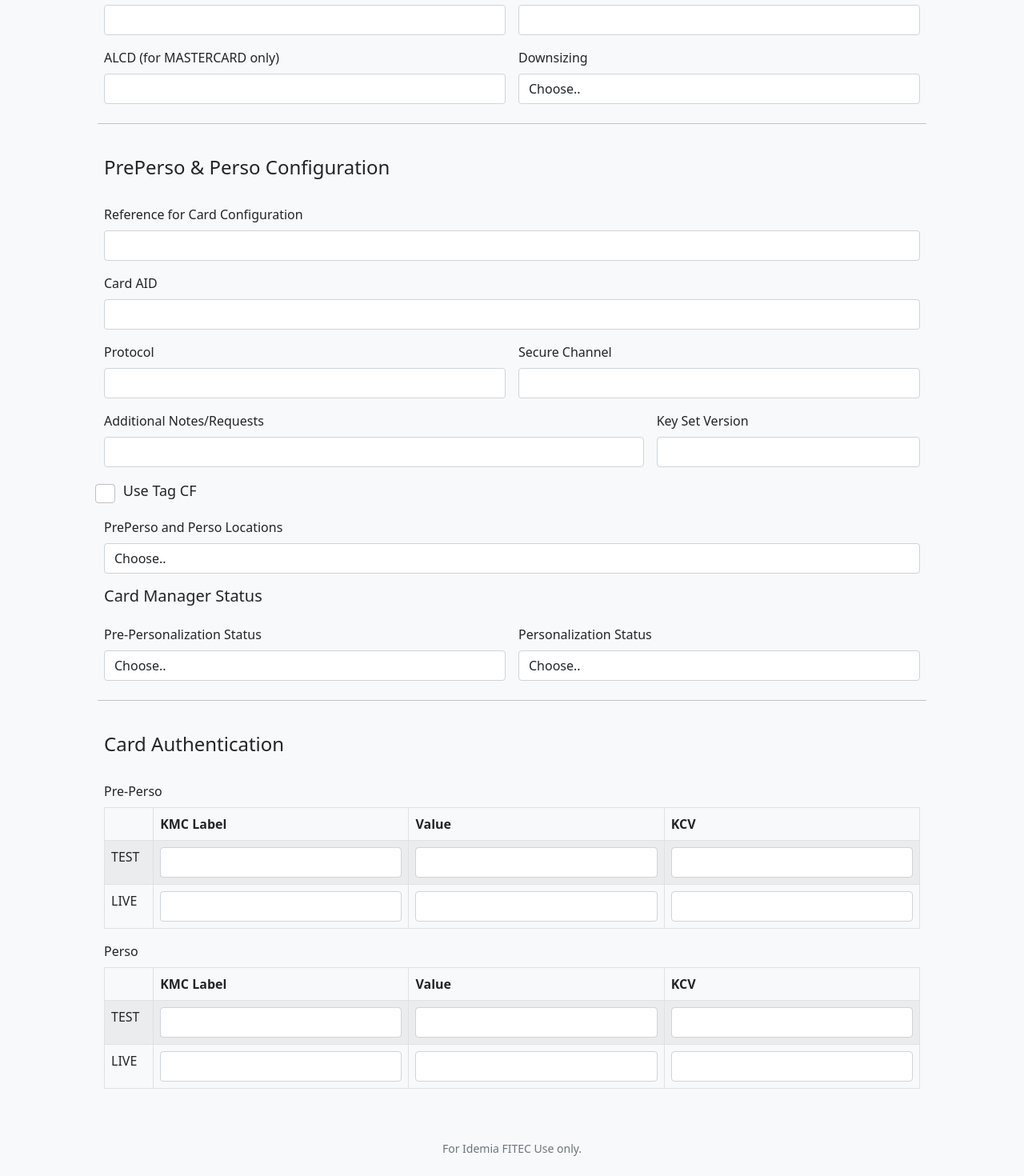
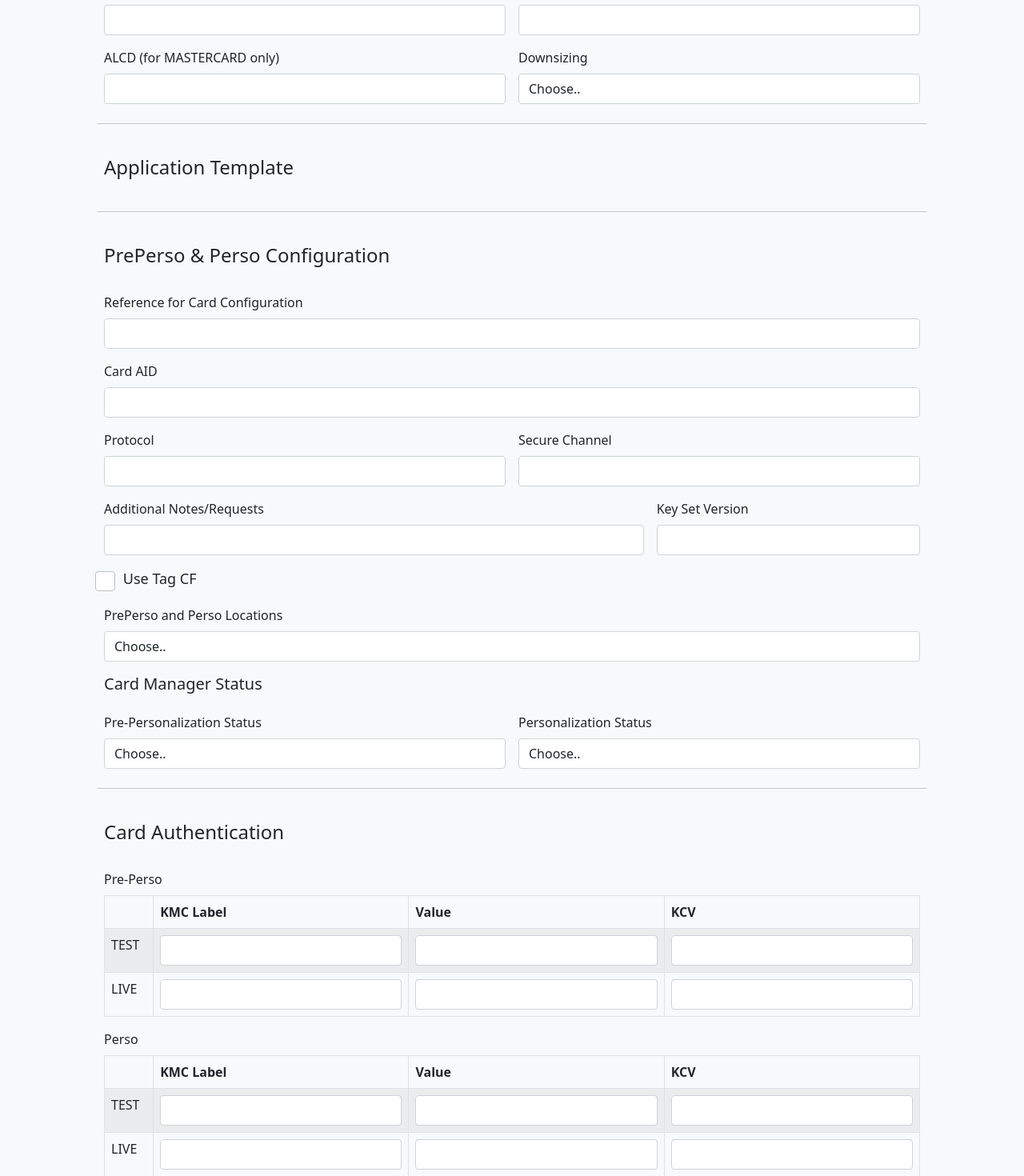
Before and after one commit to er01pr/APPD-v2, a Flask app: page /card in a window 1280 px wide. Shown: the part 779-2249 px from the top of the page at 80% size. Before the commit the page ends 2224 px from the top, so only its background shows below. Run offline with Flask 2, Linux system fonts and the light colour scheme; data comes from the database, SQL or seed files in the repository.

Commit message:
Added Application Template

```diff
--- a/templates/cardconfig.html
+++ b/templates/cardconfig.html
@@ -105,6 +105,11 @@
                         <option value="NoDS">No Downsizing</option>
                 </select>
             </div>
+
+            <hr class="my-4">
+            <h4 class="mb-3">Application Template</h4>
+
+
             <hr class="my-4">
             <h4 class="mb-3">PrePerso & Perso Configuration</h4>
             <div>
```
